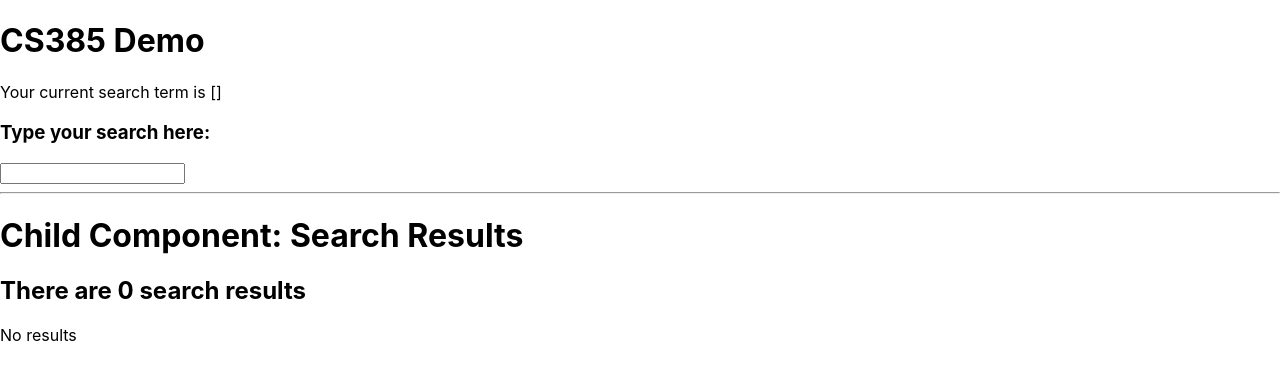
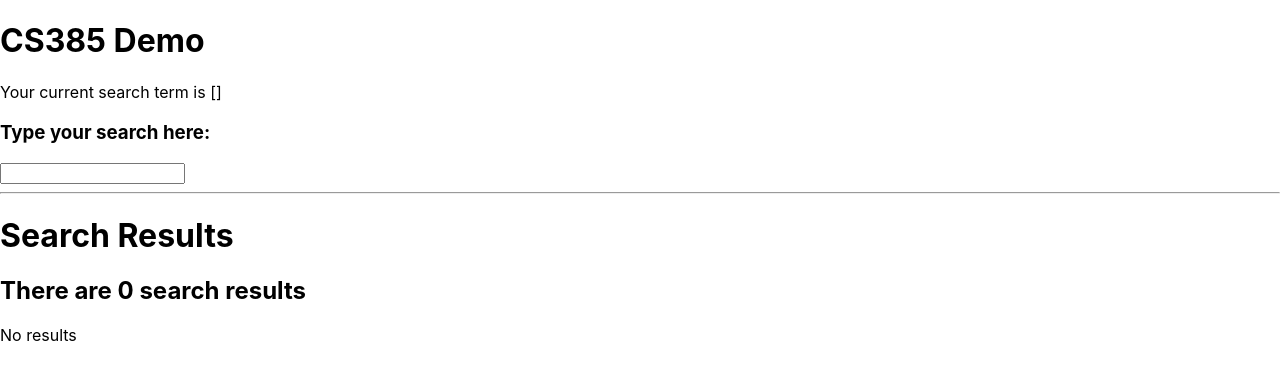
Before and after one commit to zlx0000/CS385Project, a React (Create React App) app in the folder client/: page / in a window 1280 px wide. Shown: the top 380 px of the page. Built offline with nearby package versions, Linux system fonts and the light colour scheme.

Commit message:
modified:   client/src/App.js

```diff
--- a/client/src/App.js
+++ b/client/src/App.js
@@ -82,7 +82,7 @@ function ResultsComponent(props) {
 
   return (
     <>
-      <h1>Child Component: Search Results</h1>
+      <h1>Search Results</h1>
       <h2>There are {numberResults} search results </h2>
       {numberResults === 0 && <p>No results</p>}
       {numberResults > 0 && numberResults < 10 && <p>Some results, not many</p>}
```
